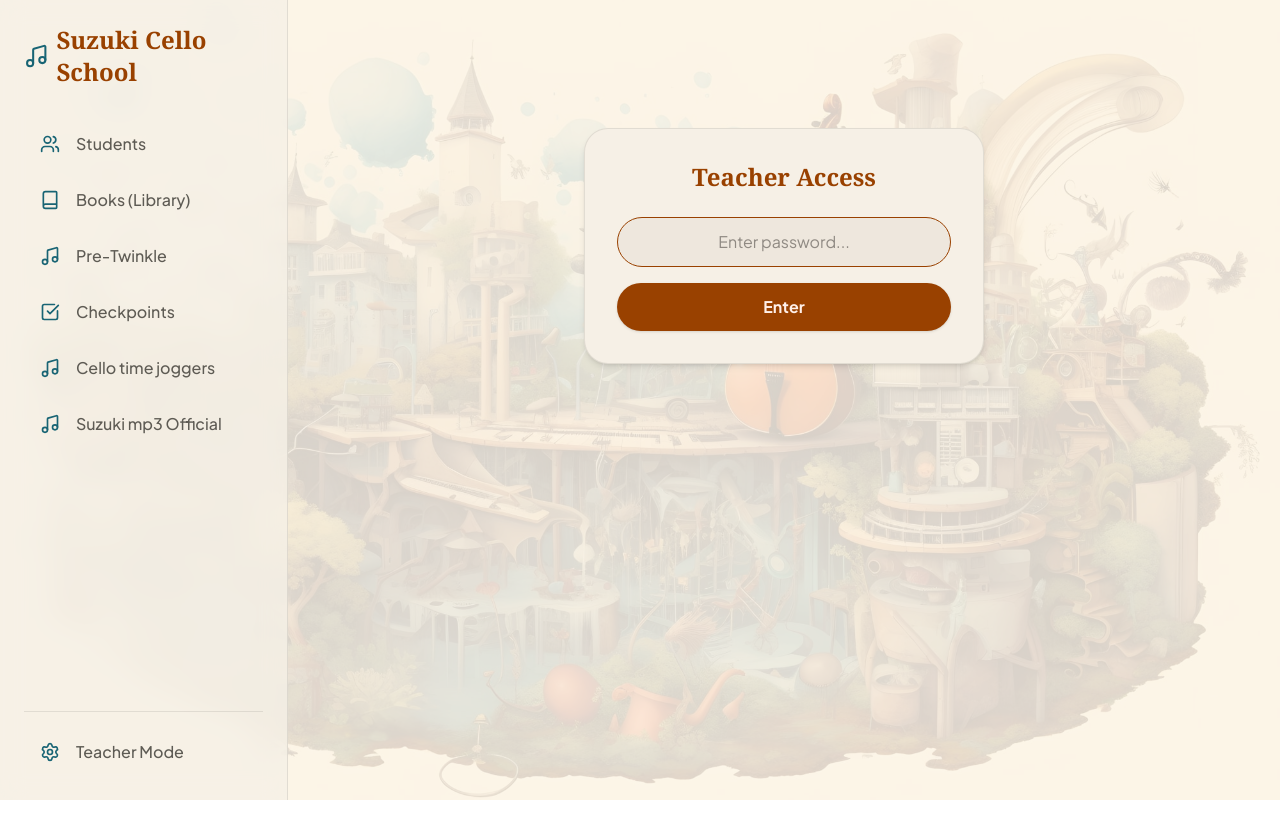
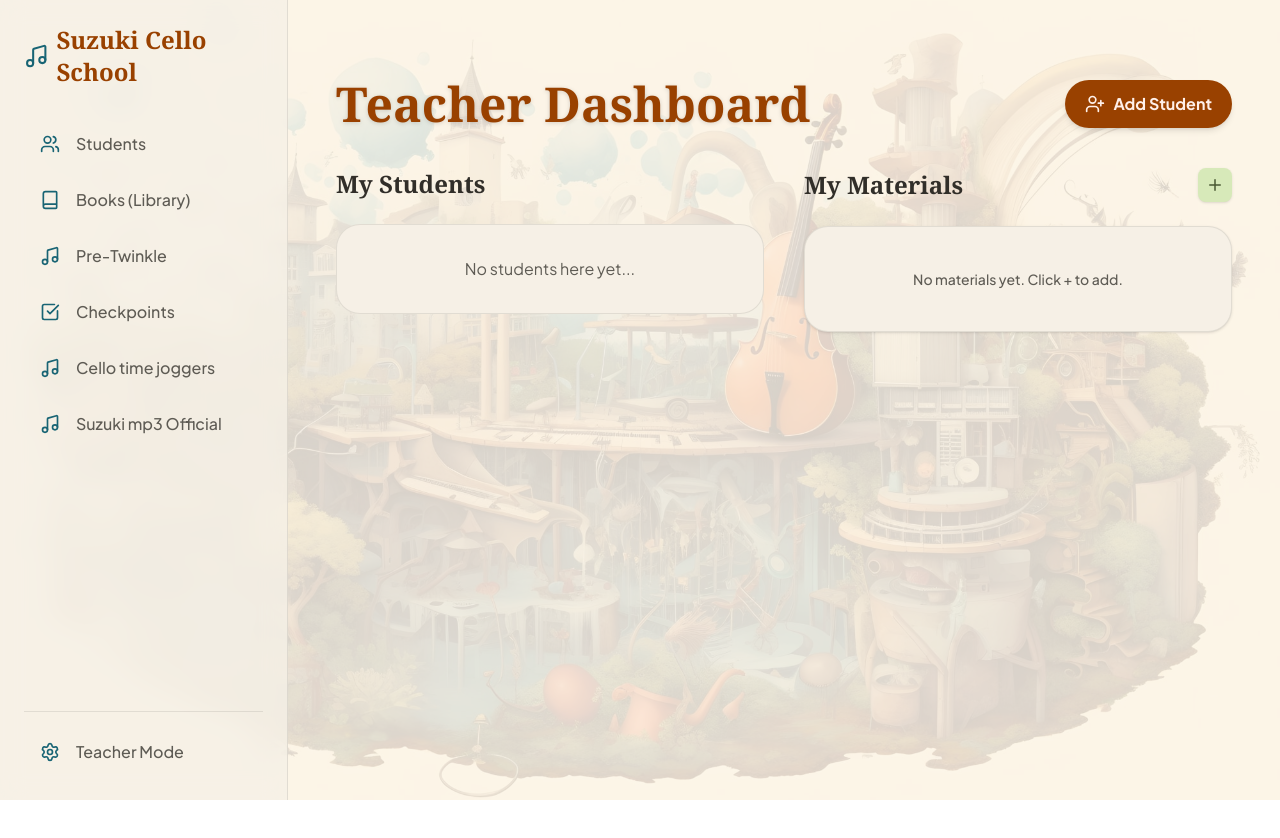
Before and after one commit to Triph0n/suzuki-cello-school, a React (Vite) app: page /teacher in a window 1280 px wide. Shown: the top 838 px of the page. Built offline with nearby package versions, Linux system fonts and the light colour scheme.

Commit message:
feat: remove password protection from teacher dashboard

```diff
--- a/src/pages/TeacherDashboard.jsx
+++ b/src/pages/TeacherDashboard.jsx
@@ -32,11 +32,7 @@
 
 export default function TeacherDashboard() {
 
-  const [isAuthenticated, setIsAuthenticated] = useState(() => {
-    return sessionStorage.getItem("teacherAuth") === "true";
-  });
-  const [passwordInput, setPasswordInput] = useState("");
-  const [authError, setAuthError] = useState(false);
+  const [isAuthenticated, setIsAuthenticated] = useState(true);
 
   const [students, setStudents] = useState([]);
   const [materials, setMaterials] = useState([]);
@@ -94,43 +90,6 @@
       if (unsubAttendances) unsubAttendances();
     };
   }, [isAuthenticated]);
-
-  if (!isAuthenticated) {
-    const handleLogin = (e) => {
-      e.preventDefault();
-      if (passwordInput.toLowerCase() === "cello") {
-        sessionStorage.setItem("teacherAuth", "true");
-        setIsAuthenticated(true);
-      } else {
-        setAuthError(true);
-      }
-    };
-
-    return (
-      <div className="max-w-md mx-auto py-20 px-6">
-        <div className="bg-surface-container-low border border-outline-variant/30 rounded-3xl p-8 shadow-md text-center">
-          <h2 className="font-headline text-2xl font-bold text-primary mb-6">Teacher Access</h2>
-          <form onSubmit={handleLogin} className="flex flex-col gap-4">
-            <input
-              type="password"
-              value={passwordInput}
-              onChange={(e) => { setPasswordInput(e.target.value); setAuthError(false); }}
-              placeholder="Enter password..."
-              className="px-4 py-3 rounded-xl border border-outline-variant bg-surface-container text-on-background focus:outline-none focus:border-primary transition-colors text-center"
-              autoFocus
-            />
-            {authError && <p className="text-red-500 text-sm font-medium">Incorrect password</p>}
-            <button
-              type="submit"
-              className="px-6 py-3 bg-primary hover:bg-primary-dim text-on-primary rounded-xl font-bold transition-all shadow-sm"
-            >
-              Enter
-            </button>
-          </form>
-        </div>
-      </div>
-    );
-  }
 
   const initiateAddVideo = (studentId) => {
     setAssignModalStudentId(studentId);
```
